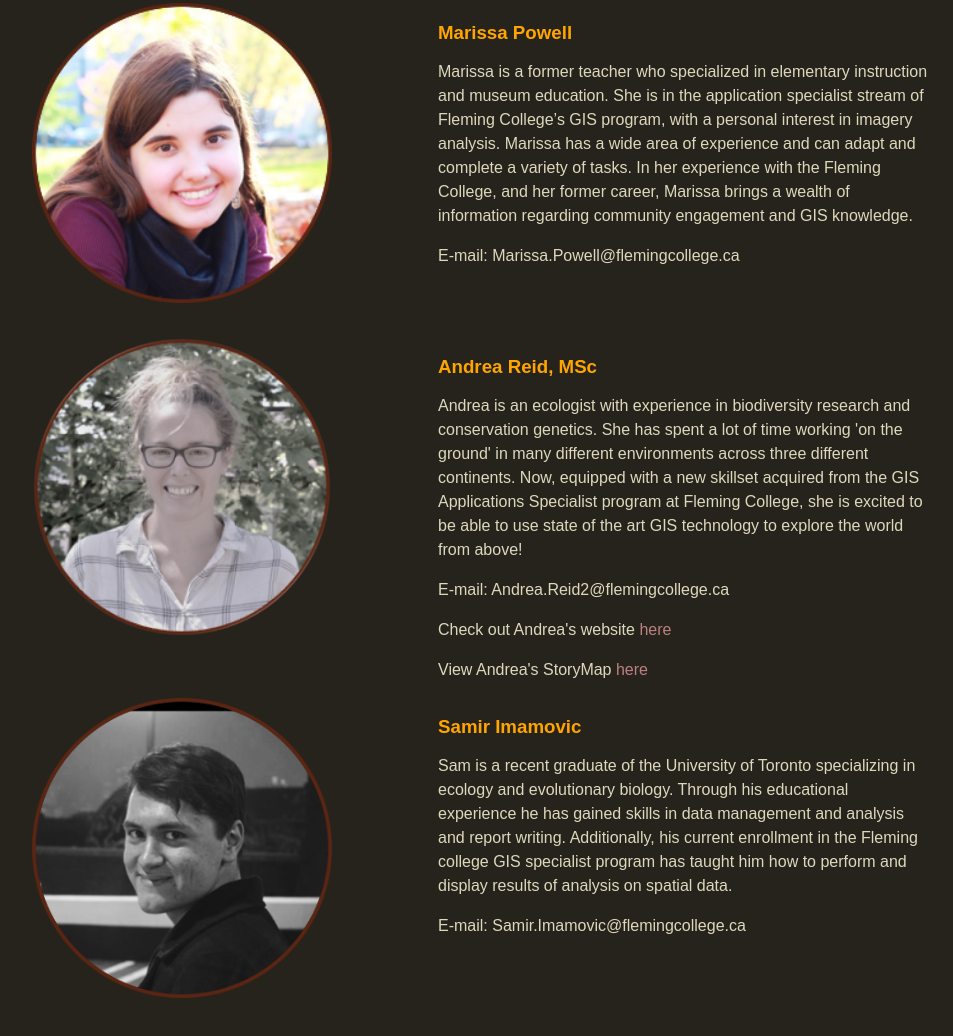
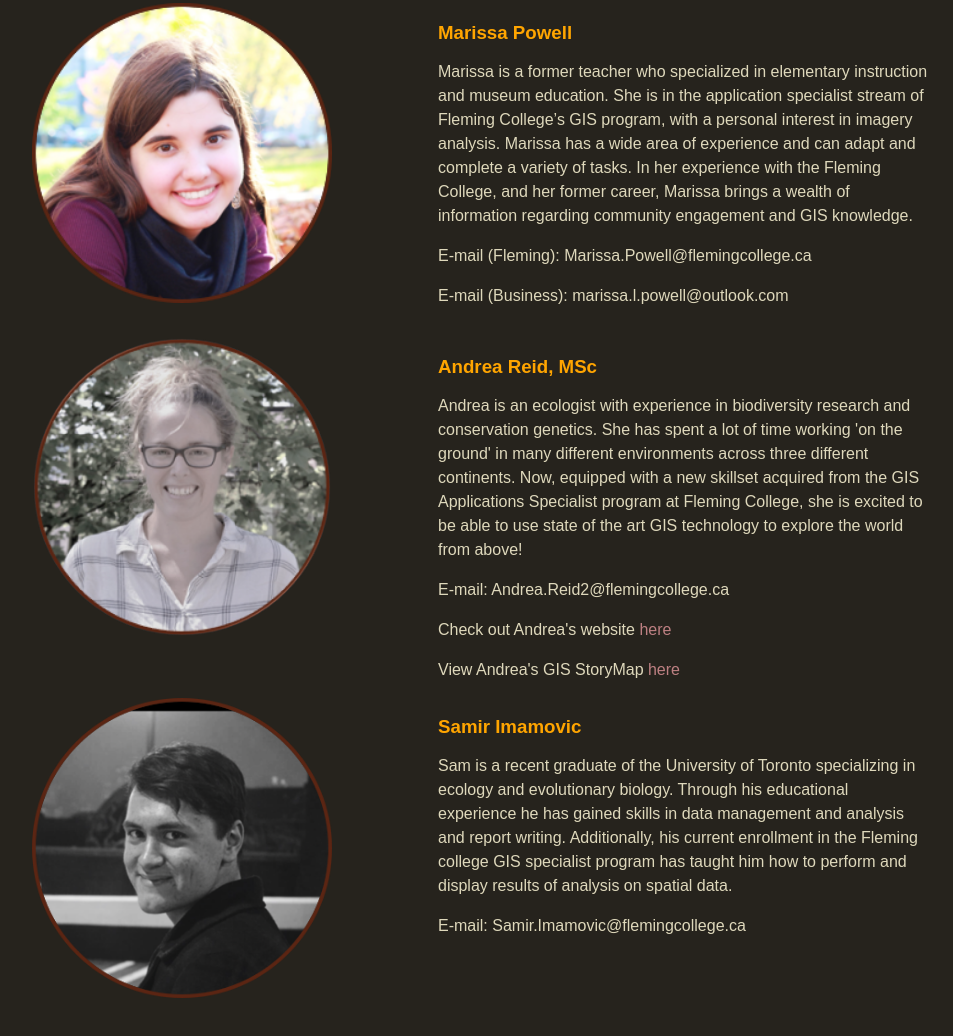
Before and after one commit to AndreaReid/RooftopSolarPotential, a plain HTML site: page index.html in a window 1280 px wide. Shown: the part 1073-2109 px from the top of the page, without its empty margins (202-1155 px from the left). Drawn offline with Linux system fonts and the light colour scheme.

Commit message:
Update index.html

```diff
--- a/index.html
+++ b/index.html
@@ -58,7 +58,8 @@
 		  <div class="col-6 tips-txt">
 			<h3 class="sections">Marissa Powell</h3>
 			<p>Marissa is a former teacher who specialized in elementary instruction and museum education. She is in the application specialist stream of Fleming College’s GIS program, with a personal interest in imagery analysis. Marissa has a wide area of experience and can adapt and complete a variety of tasks. In her experience with the Fleming College, and her former career, Marissa brings a wealth of information regarding community engagement and GIS knowledge.  </p>
-			<p>E-mail: Marissa.Powell@flemingcollege.ca</p>
+			<p>E-mail (Fleming): Marissa.Powell@flemingcollege.ca</p>
+			<p>E-mail (Business): marissa.l.powell@outlook.com</p>
 		  </div>
 		 </div>
 		 <div class="col-12">
@@ -70,7 +71,7 @@
 			<p>Andrea is an ecologist with experience in biodiversity research and conservation genetics. She has spent a lot of time working 'on the ground' in many different environments across three different continents. Now, equipped with a new skillset acquired from the GIS Applications Specialist program at Fleming College, she is excited to be able to use state of the art GIS technology to explore the world from above!</p>
 			<p>E-mail: Andrea.Reid2@flemingcollege.ca</p>
 			<p>Check out Andrea's website <a href="https://andreareid.github.io/resume/" alt="Personal Website">here</a></p>
-			<p>View Andrea's StoryMap <a href="https://storymaps.arcgis.com/stories/b94379eb18d5496588bf363f5aadd018" alt="StoryMap">here</a></p>
+			<p>View Andrea's GIS StoryMap <a href="https://storymaps.arcgis.com/stories/b94379eb18d5496588bf363f5aadd018" alt="StoryMap">here</a></p>
 		  </div>
 		 </div>
 	    	 <div class="col-12">
```
